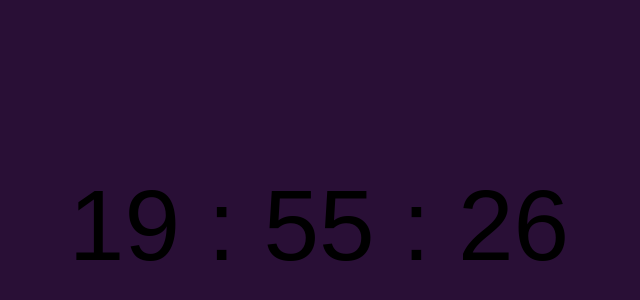
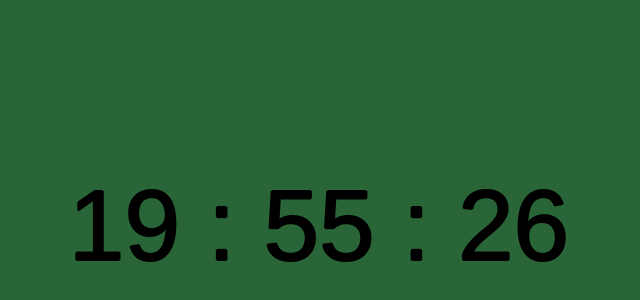
Before and after one commit to evelynweston/colorClock, a plain HTML site: page index.html in a window 1280 px wide. Shown: the part 182-482 px from the top of the page, without its empty margins (321-961 px from the left). Drawn offline with Linux system fonts and the light colour scheme; a web font is replaced by a local one.

Commit message:
Update index.html

```diff
--- a/index.html
+++ b/index.html
@@ -31,6 +31,7 @@ html, body {
   top: 50%;
   font-family: 'Marvel', sans-serif;
   margin-top: -50px;
+  text-shadow: -1px 0 black, 0 1px black, 1px 0 black, 0 -1px black;
 }
 </style>
 </head>
@@ -52,7 +53,7 @@ function colorClock(){
   seconds = '0' + seconds;
 }
   var clockFace = (hours + ' : ' + minutes + ' : ' + seconds);
-  var hexColor = '#' + (hours+10) + '0f' + (seconds+10);
+  var hexColor = '#' + (hours+10) + (minutes+10) + (seconds+10);
   document.getElementById('clock').innerHTML = clockFace;
   document.body.style.background = hexColor;
   setTimeout(function() {
```
